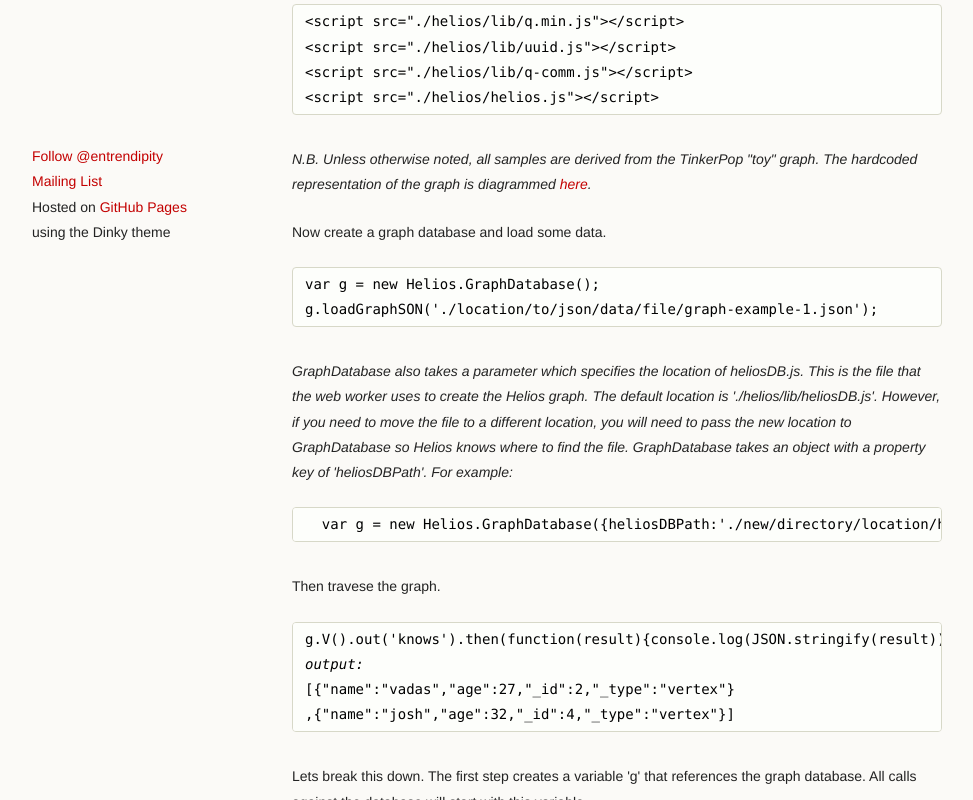
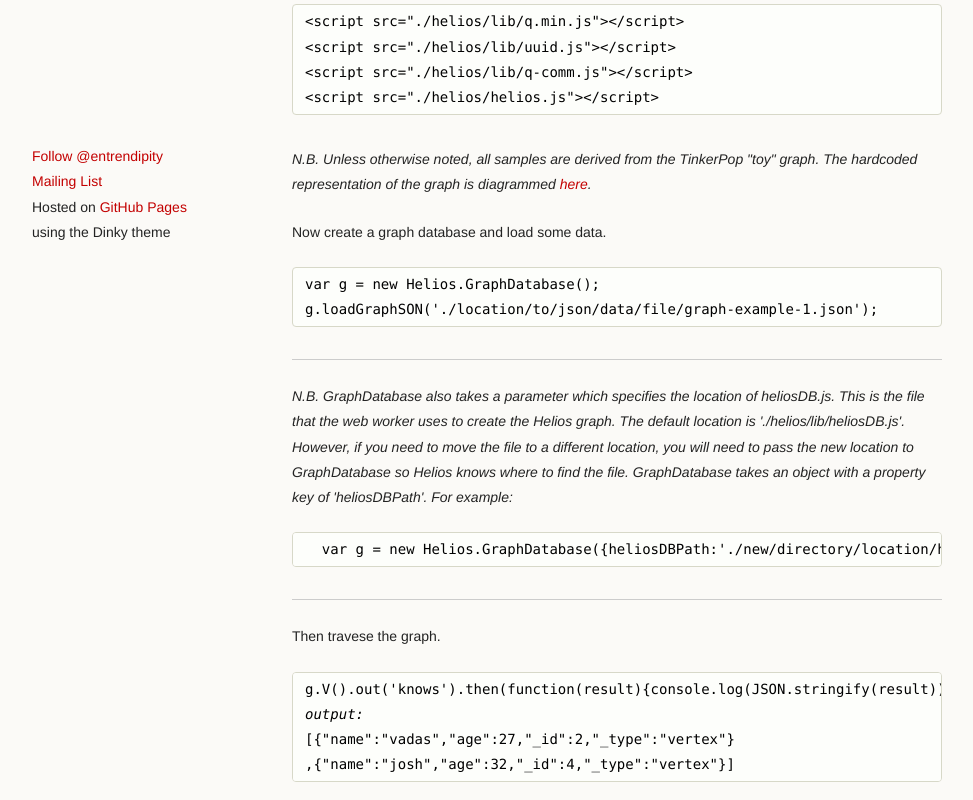
Before and after one commit to zuudo/helios.js, a plain HTML site: page index.html in a window 1280 px wide. Shown: the part 523-1323 px from the top of the page, without its empty margins (18-991 px from the left). Drawn offline with Linux system fonts and the light colour scheme.

Commit message:
update docs

```diff
--- a/index.html
+++ b/index.html
@@ -56,12 +56,12 @@
 <p>Now create a graph database and load some data.</p>
 <pre><code>var g = new Helios.GraphDatabase();
 g.loadGraphSON('./location/to/json/data/file/graph-example-1.json');</code></pre>
-
-<p><em>GraphDatabase also takes a parameter which specifies the location of heliosDB.js. This is the file that the web worker uses to create the Helios graph. The default location is './helios/lib/heliosDB.js'. However, if you need to move the file to a different location, you will need to pass the new location to GraphDatabase so Helios knows where to find the file. GraphDatabase takes an object with a property key of 'heliosDBPath'. For example:</em></p>
+<hr>
+<p><em>N.B. GraphDatabase also takes a parameter which specifies the location of heliosDB.js. This is the file that the web worker uses to create the Helios graph. The default location is './helios/lib/heliosDB.js'. However, if you need to move the file to a different location, you will need to pass the new location to GraphDatabase so Helios knows where to find the file. GraphDatabase takes an object with a property key of 'heliosDBPath'. For example:</em></p>
 <pre>
   <code>var g = new Helios.GraphDatabase({heliosDBPath:'./new/directory/location/heliosDB.js'});</code>
 </pre>
-
+<hr>
 
 <p>Then travese the graph.</p>
 <pre><code>g.V().out('knows').then(function(result){console.log(JSON.stringify(result))});
```
